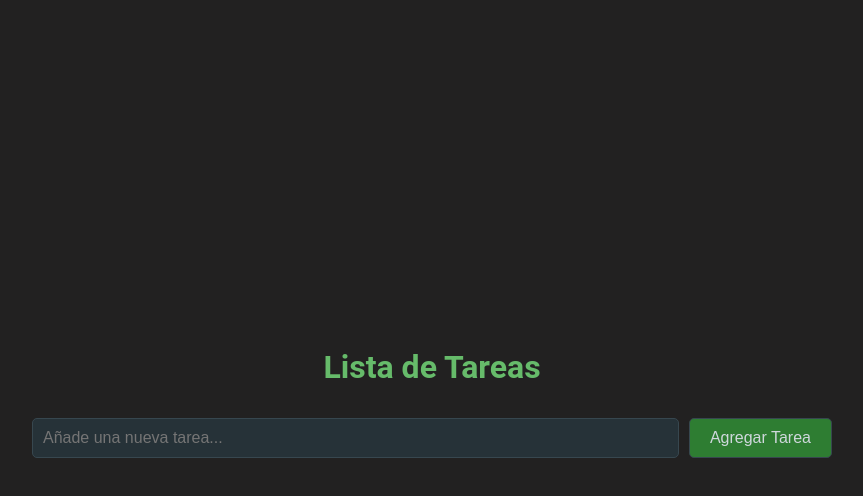
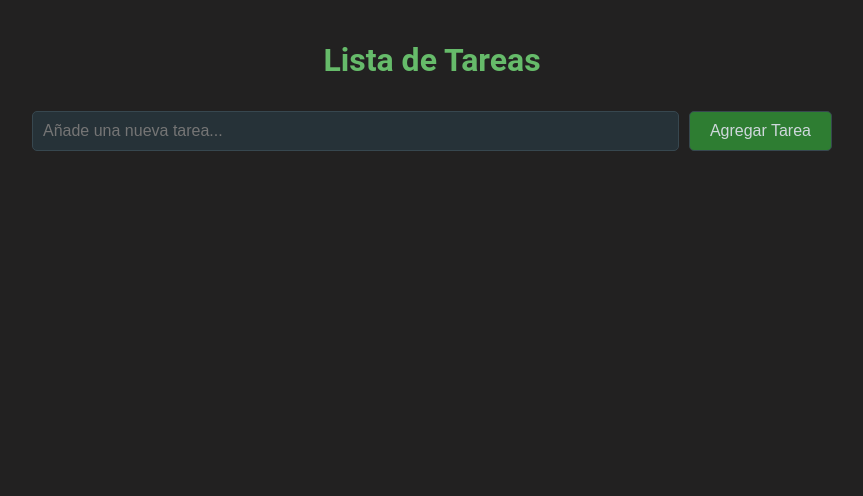
Before and after one commit to jcalerofm/task-time, a React (Create React App) app: page / in a window 1280 px wide. Shown: the top 496 px of the page, without its empty margins (208-1071 px from the left). Built offline with nearby package versions, Linux system fonts and the light colour scheme.

Commit message:
added some styling shit

```diff
--- a/src/App.css
+++ b/src/App.css
@@ -18,10 +18,11 @@ body, html {
 .App {
   display: flex;
   flex-direction: column;
-  width: 90%; /* Ajusta el ancho al que necesites */
-  max-width: 1200px; /* Aumenta el máximo para mayor amplitud */
-  margin: auto;
-  padding: 20px;
+  max-width: 800px;
+  width: 90%;/* Ajusta según la anchura deseada */
+  margin-top: 0; /* Empieza desde la parte superior */
+  margin-bottom: auto;
+  padding: 20px; /* Añadir algo de relleno */
 }
 
 /* Estilo de los títulos */
```
